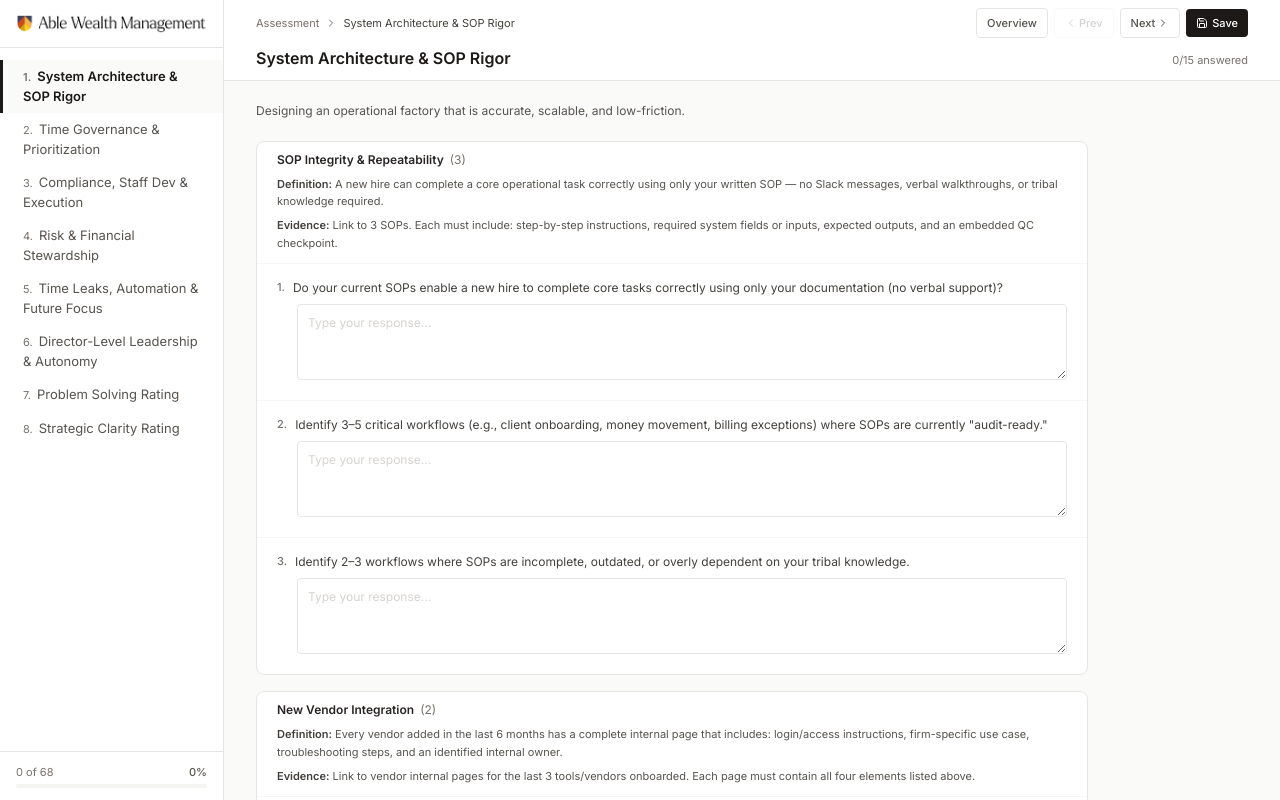
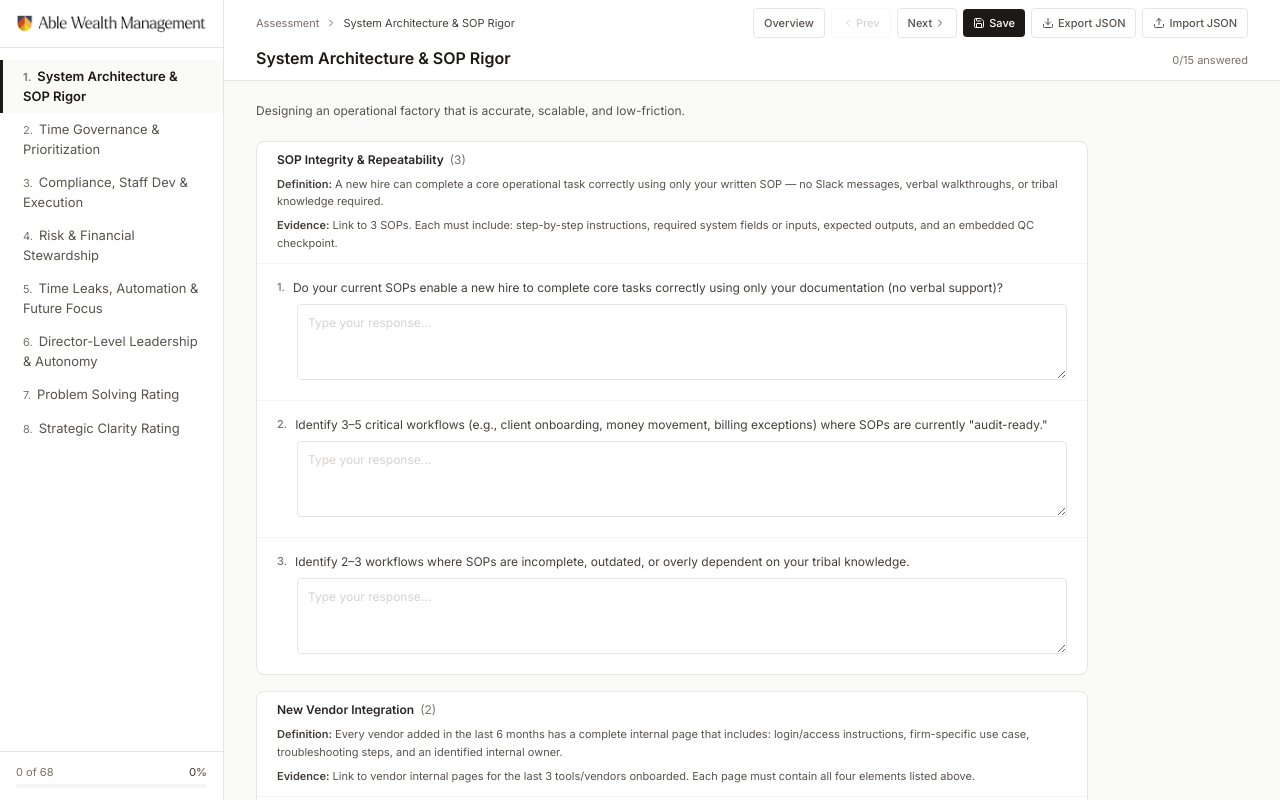
Before and after one commit to ablewealth/awm-ops-assessment, a React (Vite) app: page / in a window 1280 px wide. Both pictures are taken after a click on the button "Begin Assessment". Shown: the top 800 px of the page. Built offline with nearby package versions, Linux system fonts and the light colour scheme; no server answers.

Commit message:
Add import/export functionality for assessment progress in App component

```diff
--- a/src/App.jsx
+++ b/src/App.jsx
@@ -1,4 +1,4 @@
-import { useState, useEffect, useMemo, useCallback } from 'react';
+import { useState, useEffect, useMemo, useCallback, useRef } from 'react';
 import { initializeApp } from 'firebase/app';
 import {
   getFirestore,
@@ -14,6 +14,8 @@ import {
 } from 'firebase/auth';
 import {
   Save,
+  Download,
+  Upload,
   CheckCircle,
   ChevronRight,
   ChevronLeft,
@@ -477,6 +479,7 @@ const QuestionField = ({ question, value, onChange, onBlur, questionNum }) => {
 
 export default function App() {
   const initialDraft = readLocalDraft();
+  const importFileRef = useRef(null);
   const [user, setUser] = useState(null);
   const [activeSection, setActiveSection] = useState(0);
   const [showIntro, setShowIntro] = useState(() => {
@@ -559,6 +562,63 @@ export default function App() {
       setSaving(false);
     }
   }, [user, responses]);
+
+  const exportProgressAsJson = () => {
+    try {
+      const payload = {
+        version: 1,
+        appId,
+        exportedAt: new Date().toISOString(),
+        lastSaved: lastSaved ? lastSaved.toISOString() : null,
+        responses,
+      };
+
+      const blob = new Blob([JSON.stringify(payload, null, 2)], { type: 'application/json' });
+      const url = URL.createObjectURL(blob);
+      const anchor = document.createElement('a');
+      const stamp = new Date().toISOString().slice(0, 10);
+      anchor.href = url;
+      anchor.download = `ops-assessment-progress-${stamp}.json`;
+      document.body.appendChild(anchor);
+      anchor.click();
+      document.body.removeChild(anchor);
+      URL.revokeObjectURL(url);
+    } catch (err) {
+      console.error('Export JSON error:', err);
+      alert('Could not export progress. Please try again.');
+    }
+  };
+
+  const importProgressFromJson = async (event) => {
+    const file = event.target.files?.[0];
+    if (!file) return;
+
+    try {
+      const raw = await file.text();
+      const parsed = JSON.parse(raw);
+      const importedResponses = parsed?.responses;
+
+      if (!importedResponses || typeof importedResponses !== 'object' || Array.isArray(importedResponses)) {
+        throw new Error('Invalid progress file format');
+      }
+
+      const parsedLastSaved = parsed?.lastSaved ? new Date(parsed.lastSaved) : new Date();
+      const safeLastSaved = Number.isNaN(parsedLastSaved.getTime()) ? new Date() : parsedLastSaved;
+
+      setResponses(importedResponses);
+      setLastSaved(safeLastSaved);
+      writeLocalDraft(importedResponses, safeLastSaved.toISOString());
+      setSaveStatus('local');
+
+      await saveProgress(importedResponses);
+      alert('Progress loaded successfully.');
+    } catch (err) {
+      console.error('Import JSON error:', err);
+      alert('Could not load this file. Please use a valid exported progress JSON file.');
+    } finally {
+      event.target.value = '';
+    }
+  };
 
   const updateResponse = (id, value) => {
     setResponses(prev => {
@@ -655,7 +715,21 @@ export default function App() {
               <li>The first action step you will complete within the next 7 days</li>
             </ul>
 
-            <div className="mt-7 flex justify-end">
+            <div className="mt-7 flex flex-wrap gap-2 justify-end">
+              <button
+                onClick={exportProgressAsJson}
+                className="flex items-center gap-1 text-2xs font-medium px-3 py-2 rounded border border-stone-200 text-stone-600 hover:bg-stone-50 transition-colors"
+              >
+                <Download className="w-3 h-3" />
+                Export JSON
+              </button>
+              <button
+                onClick={() => importFileRef.current?.click()}
+                className="flex items-center gap-1 text-2xs font-medium px-3 py-2 rounded border border-stone-200 text-stone-600 hover:bg-stone-50 transition-colors"
+              >
+                <Upload className="w-3 h-3" />
+                Import JSON
+              </button>
               <button
                 onClick={() => {
                   window.localStorage.setItem('assessmentIntroDismissed', 'true');
@@ -667,6 +741,13 @@ export default function App() {
                 Begin Assessment
                 <ChevronRight className="w-3.5 h-3.5" />
               </button>
+              <input
+                ref={importFileRef}
+                type="file"
+                accept="application/json,.json"
+                onChange={importProgressFromJson}
+                className="hidden"
+              />
             </div>
           </div>
         </div>
@@ -778,6 +859,27 @@ export default function App() {
                 {saving ? <Loader2 className="w-3 h-3 animate-spin" /> : <Save className="w-3 h-3" />}
                 Save
               </button>
+              <button
+                onClick={exportProgressAsJson}
+                className="flex items-center gap-1 text-2xs font-medium px-2.5 py-1.5 rounded border border-stone-200 text-stone-600 hover:bg-stone-50 transition-colors"
+              >
+                <Download className="w-3 h-3" />
+                Export JSON
+              </button>
+              <button
+                onClick={() => importFileRef.current?.click()}
+                className="flex items-center gap-1 text-2xs font-medium px-2.5 py-1.5 rounded border border-stone-200 text-stone-600 hover:bg-stone-50 transition-colors"
+              >
+                <Upload className="w-3 h-3" />
+                Import JSON
+              </button>
+              <input
+                ref={importFileRef}
+                type="file"
+                accept="application/json,.json"
+                onChange={importProgressFromJson}
+                className="hidden"
+              />
             </div>
           </div>
           <div className="px-8 pb-2.5 flex items-baseline justify-between">
```
